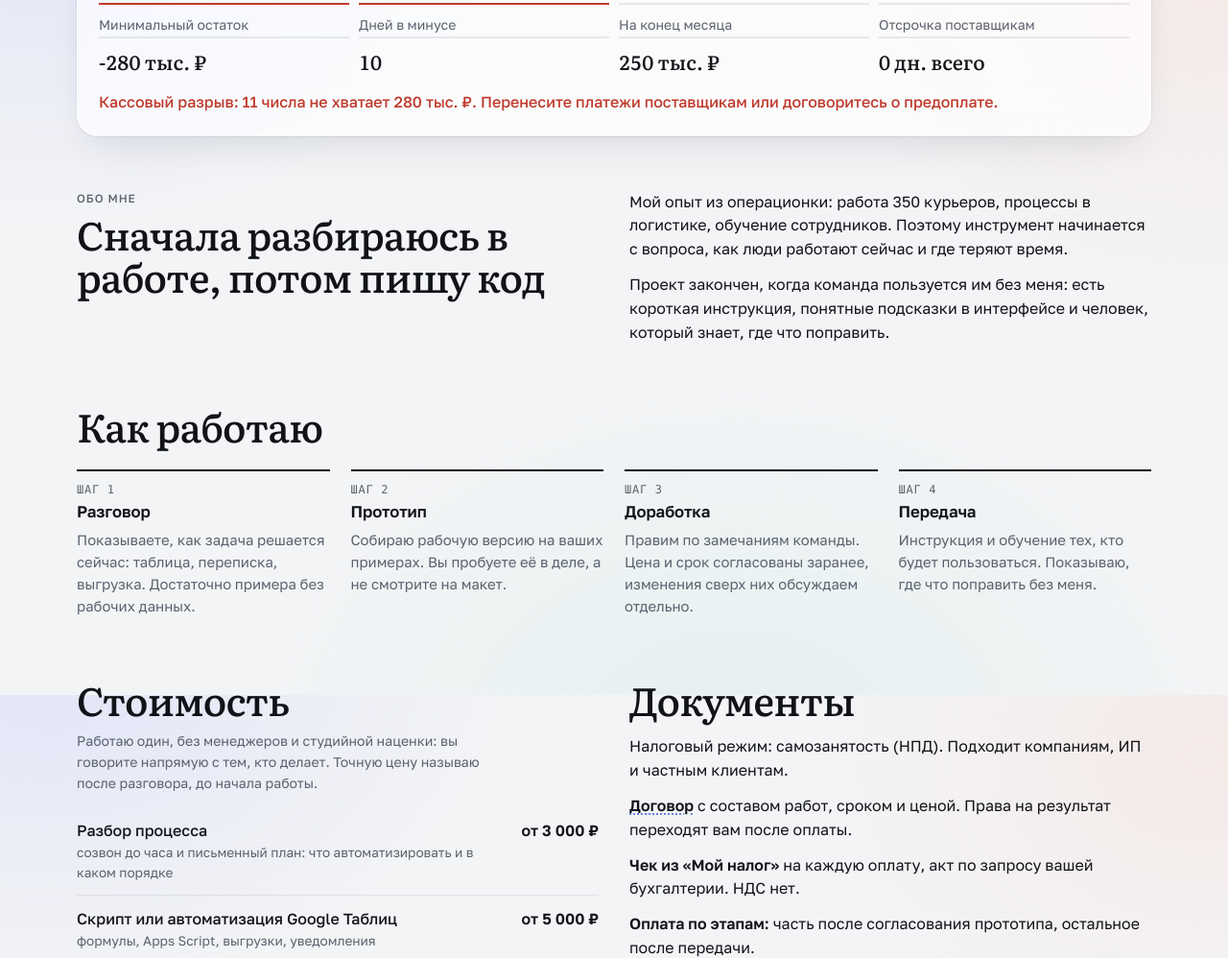
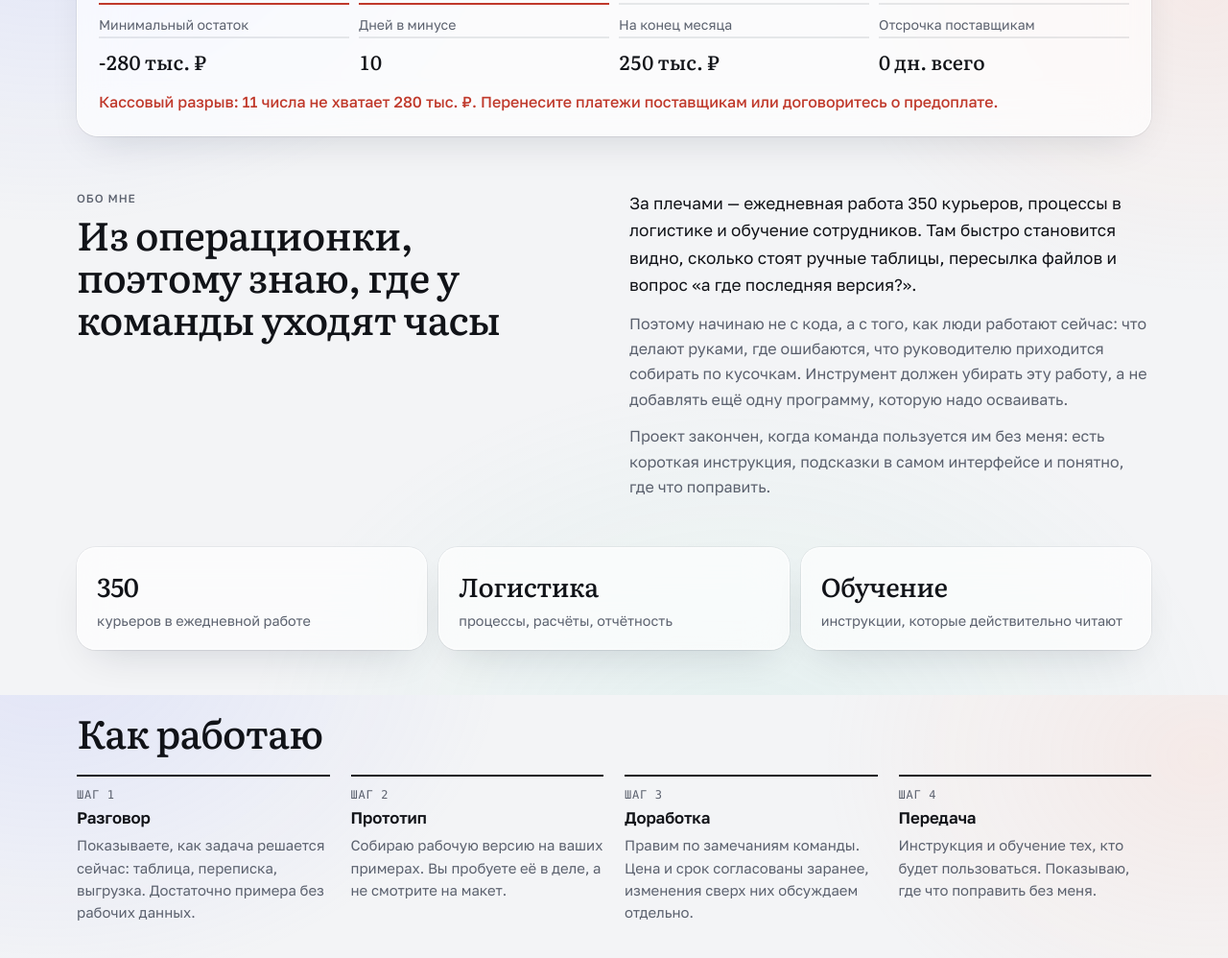
Before and after one commit to monewik/ndavymoka, a plain HTML site: page index.html in a window 1280 px wide. Shown: the part 1676-2674 px from the top of the page at 96% size. Drawn offline with Linux system fonts and the light colour scheme.

Commit message:
Обо мне: новый текст и три факта карточками
Co-Authored-By: Claude Opus 5.5 <noreply@anthropic.com>
Claude-Session: https://claude.ai/code/session_01QMLCjQmmBUETsVoa6RmMBX

```diff
--- a/index.html
+++ b/index.html
@@ -596,6 +596,13 @@ input[type=text], input[type=tel] { border: 1px solid var(--line); border-radius
 .prices dd { margin: 0; font-weight: 600; font-variant-numeric: tabular-nums; white-space: nowrap; }
 .about { display: grid; grid-template-columns: minmax(0, 1fr) minmax(0, 1fr); gap: 32px; }
 .about p + p { margin-top: 12px; }
+.about-text p { color: var(--ink-2); line-height: 1.65; }
+.about-text p:first-child { color: var(--ink); font-size: 1.08rem; }
+.about-facts { display: grid; grid-template-columns: repeat(3, minmax(0, 1fr)); gap: 12px; margin-top: 28px; }
+.about-facts div { background: var(--sheet); -webkit-backdrop-filter: blur(20px); backdrop-filter: blur(20px); border: 1px solid var(--glass-edge); box-shadow: var(--glass-shadow); border-radius: 20px; padding: 18px 20px; display: grid; gap: 4px; }
+.about-facts b { font-family: var(--font-display); font-weight: 500; font-size: 1.7rem; letter-spacing: -0.02em; }
+.about-facts span { color: var(--ink-2); font-size: 0.9rem; }
+@media (max-width: 700px) { .about-facts { grid-template-columns: minmax(0, 1fr); } }
 .contact { background: var(--cta-bg); color: var(--cta-ink); border-radius: 28px; padding: clamp(24px, 4vw, 44px); display: grid; gap: 16px; margin-top: 72px; box-shadow: var(--glass-shadow); }
 .contact p { color: var(--cta-ink-2); max-width: 40em; }
 .contact .row a, .contact .row span.addr { font-weight: 500; background: var(--cta-ink); color: var(--cta-bg); padding: 11px 20px; border-radius: 999px; text-decoration: none; }
@@ -1049,16 +1056,22 @@ footer { padding-block: 28px 40px; font-size: 0.85rem; color: var(--ink-2); disp
   </section>
 
   <!-- Обо мне -->
-  <section class="tool" aria-labelledby="about-h">
+  <section class="tool" id="about" aria-labelledby="about-h">
     <div class="about">
       <div>
         <p class="label">Обо мне</p>
-        <h2 id="about-h" style="margin-top: 6px;">Сначала разбираюсь в работе, потом пишу код</h2>
-      </div>
-      <div>
-        <p>Мой опыт из операционки: работа 350 курьеров, процессы в логистике, обучение сотрудников. Поэтому инструмент начинается с вопроса, как люди работают сейчас и где теряют время.</p>
-        <p>Проект закончен, когда команда пользуется им без меня: есть короткая инструкция, понятные подсказки в интерфейсе и человек, который знает, где что поправить.</p>
-      </div>
+        <h2 id="about-h" style="margin-top: 6px;">Из операционки, поэтому знаю, где у команды уходят часы</h2>
+      </div>
+      <div class="about-text">
+        <p>За плечами — ежедневная работа 350 курьеров, процессы в логистике и обучение сотрудников. Там быстро становится видно, сколько стоят ручные таблицы, пересылка файлов и вопрос «а где последняя версия?».</p>
+        <p>Поэтому начинаю не с кода, а с того, как люди работают сейчас: что делают руками, где ошибаются, что руководителю приходится собирать по кусочкам. Инструмент должен убирать эту работу, а не добавлять ещё одну программу, которую надо осваивать.</p>
+        <p>Проект закончен, когда команда пользуется им без меня: есть короткая инструкция, подсказки в самом интерфейсе и понятно, где что поправить.</p>
+      </div>
+    </div>
+    <div class="about-facts">
+      <div><b>350</b><span>курьеров в ежедневной работе</span></div>
+      <div><b>Логистика</b><span>процессы, расчёты, отчётность</span></div>
+      <div><b>Обучение</b><span>инструкции, которые действительно читают</span></div>
     </div>
   </section>
 
```
